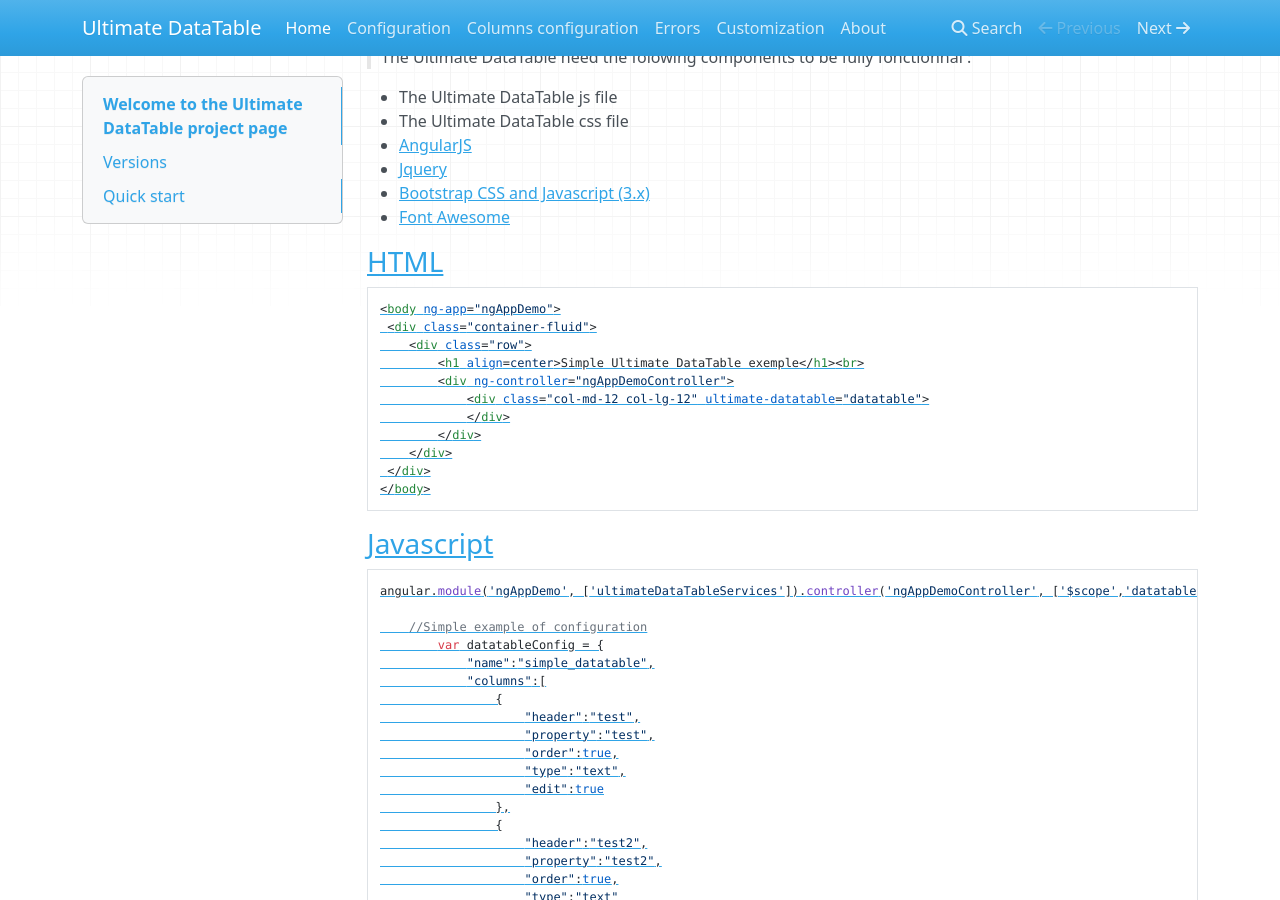
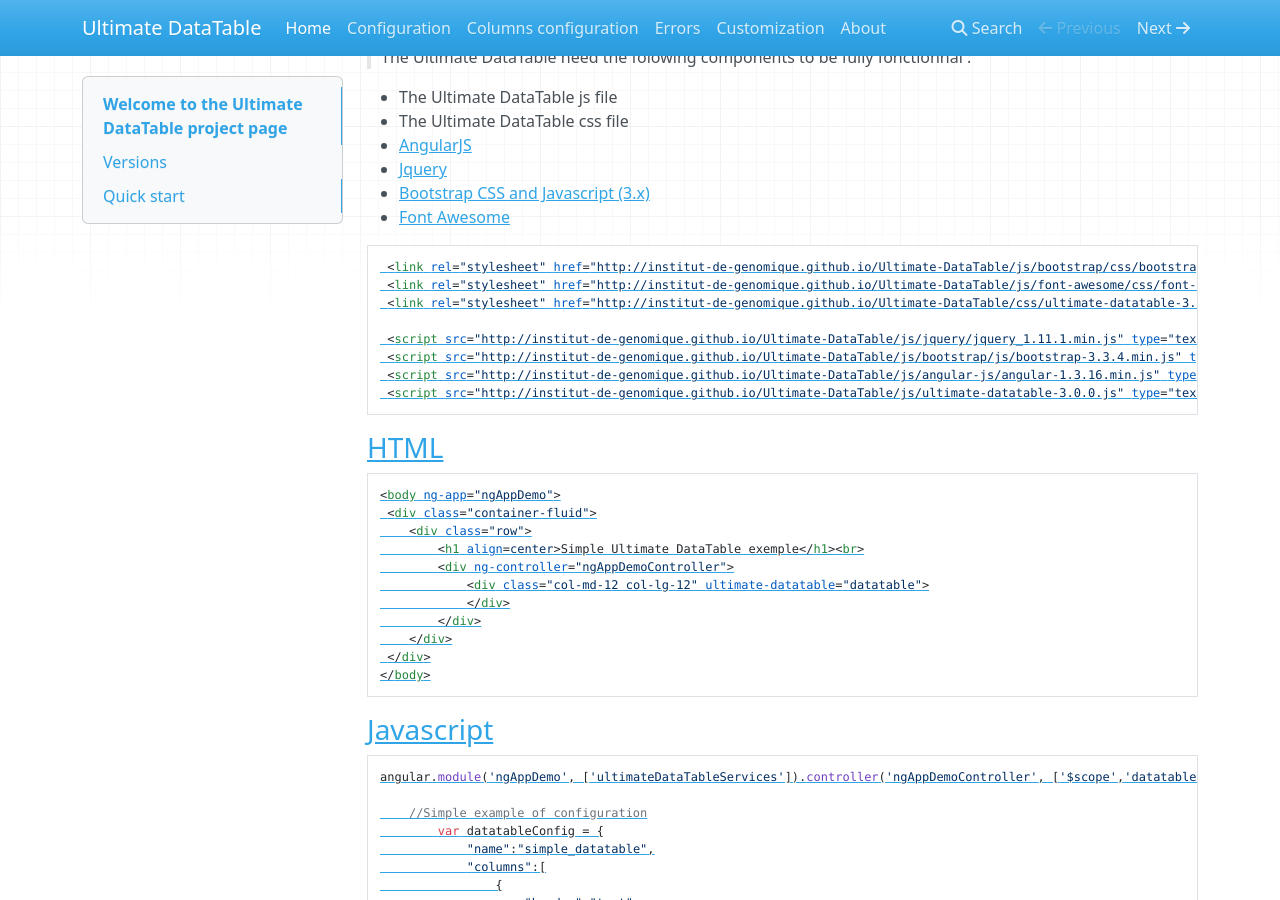
Before and after one commit to institut-de-genomique/Ultimate-DataTable, an MkDocs documentation site: the page built from docs/index.md, in a window 1280 px wide and 900 px high, scrolled down 740 px. Built offline with MkDocs 1.6.1, drawn with Linux system fonts in a browser that asks for light colours; nearby versions of some CDN libraries; old or Windows-style settings are respelled for this version of MkDocs.

Commit message:
Update index.md

````diff
--- a/docs/index.md
+++ b/docs/index.md
@@ -22,6 +22,17 @@
 	<li><a href="http://getbootstrap.com/">Bootstrap CSS and Javascript (3.x)</a></li>
 	<li><a href="http://fortawesome.github.io/Font-Awesome/">Font Awesome</li>
 </ul>
+```html
+ <link rel="stylesheet" href="http://institut-de-genomique.github.io/Ultimate-DataTable/js/bootstrap/css/bootstrap-3.3.4.min.css">
+ <link rel="stylesheet" href="http://institut-de-genomique.github.io/Ultimate-DataTable/js/font-awesome/css/font-awesome.min.css">
+ <link rel="stylesheet" href="http://institut-de-genomique.github.io/Ultimate-DataTable/css/ultimate-datatable-3.0.0.css">
+
+ <script src="http://institut-de-genomique.github.io/Ultimate-DataTable/js/jquery/jquery_1.11.1.min.js" type="text/javascript" charset="utf-8"></script>
+ <script src="http://institut-de-genomique.github.io/Ultimate-DataTable/js/bootstrap/js/bootstrap-3.3.4.min.js" type="text/javascript" charset="utf-8"></script>
+ <script src="http://institut-de-genomique.github.io/Ultimate-DataTable/js/angular-js/angular-1.3.16.min.js" type="text/javascript" charset="utf-8"></script>
+ <script src="http://institut-de-genomique.github.io/Ultimate-DataTable/js/ultimate-datatable-3.0.0.js" type="text/javascript" charset="utf-8"></script>
+```
+
 ### HTML
 ```html
 <body ng-app="ngAppDemo">
````
